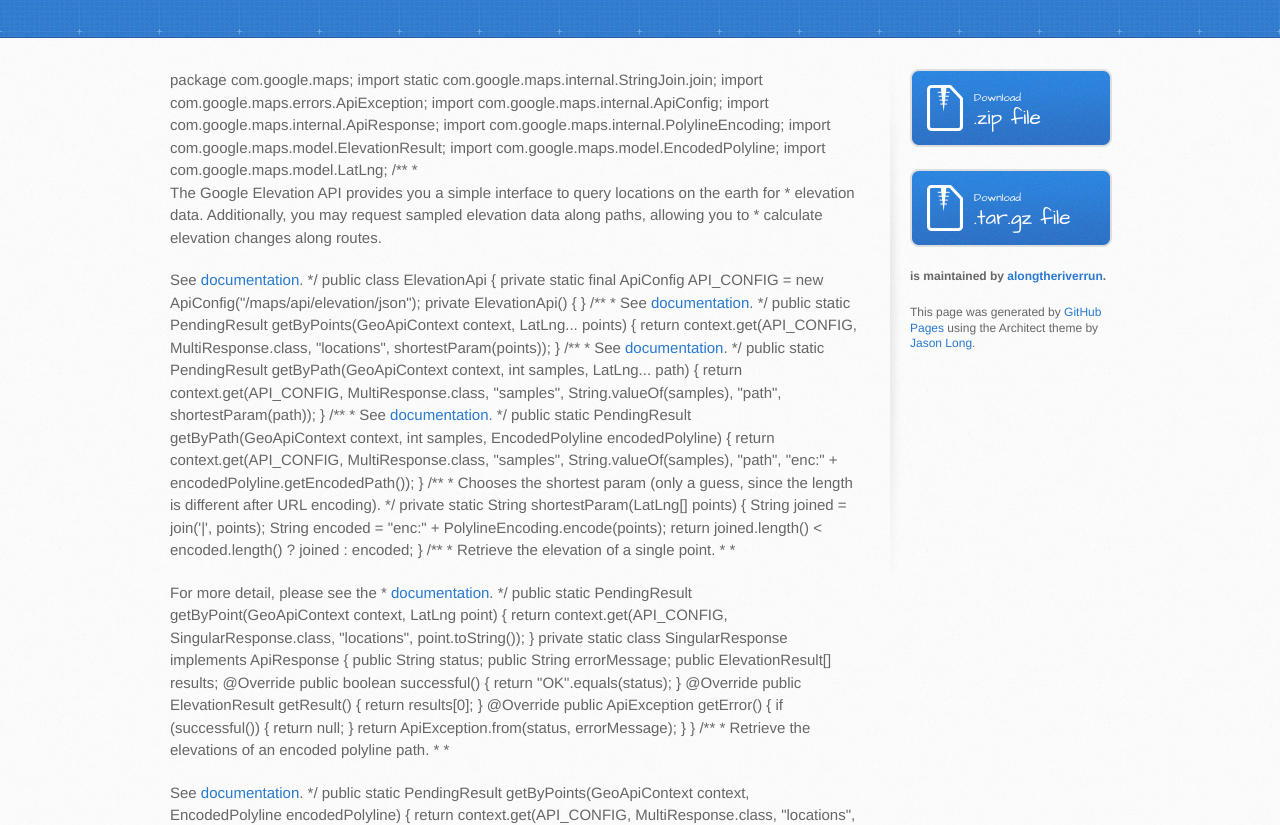
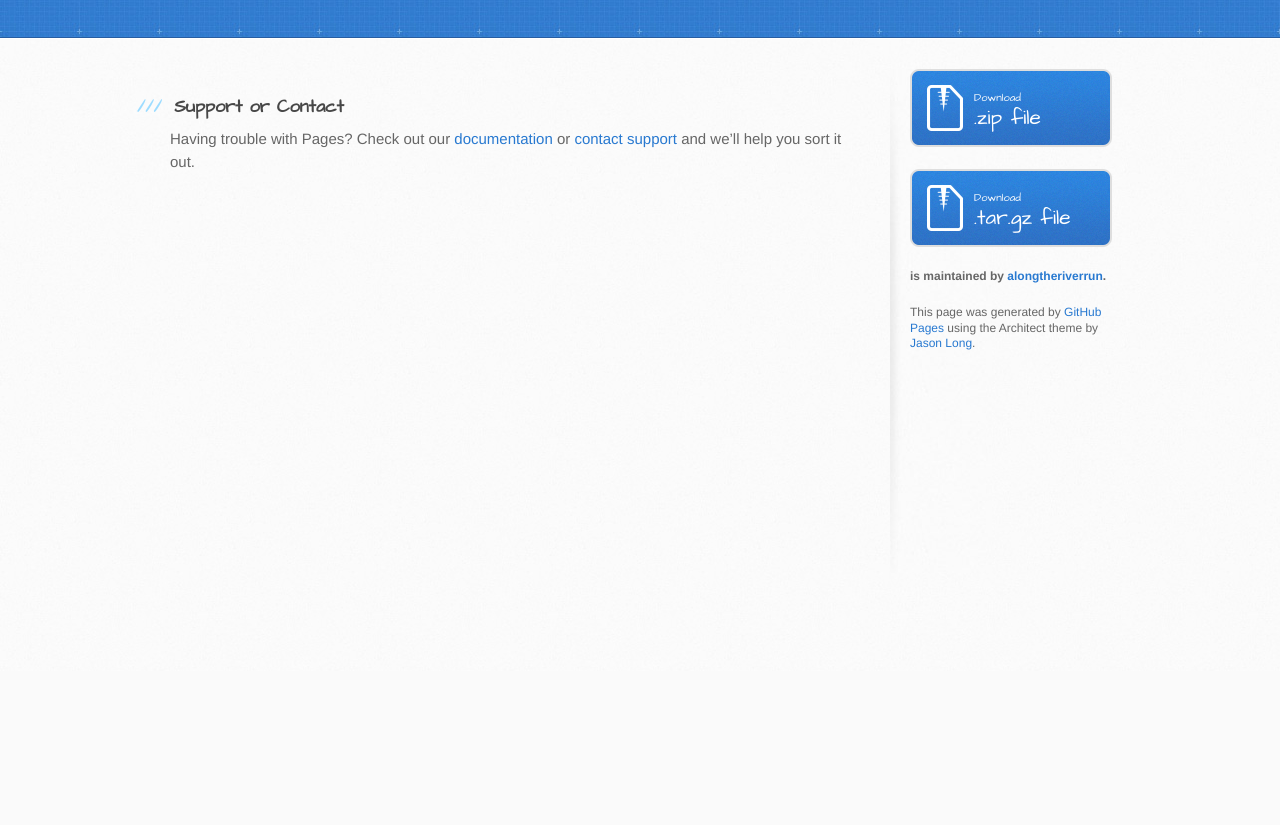
Before and after one commit to alongtheriverrun/mappingrave, a plain HTML site: page index.html in a window 1280 px wide. Shown: the part 129-954 px from the top of the page. After the commit the page ends 800 px from the top, so only its background shows below. Drawn offline with Linux system fonts and the light colour scheme.

Commit message:
Update index.html

```diff
--- a/index.html
+++ b/index.html
@@ -29,138 +29,6 @@
       <div class="inner clearfix">
         <section id="main-content">
 
-package com.google.maps;
-
-import static com.google.maps.internal.StringJoin.join;
-
-import com.google.maps.errors.ApiException;
-import com.google.maps.internal.ApiConfig;
-import com.google.maps.internal.ApiResponse;
-import com.google.maps.internal.PolylineEncoding;
-import com.google.maps.model.ElevationResult;
-import com.google.maps.model.EncodedPolyline;
-import com.google.maps.model.LatLng;
-
-/**
- * <p>The Google Elevation API provides you a simple interface to query locations on the earth for
- * elevation data. Additionally, you may request sampled elevation data along paths, allowing you to
- * calculate elevation changes along routes. <p>See <a href="https://developers.google.com/maps/documentation/elevation/">documentation</a>.
- */
-public class ElevationApi {
-  private static final ApiConfig API_CONFIG = new ApiConfig("/maps/api/elevation/json");
-
-  private ElevationApi() {
-  }
-
-  /**
-   * See <a href="https://developers.google.com/maps/documentation/elevation/#Locations">documentation</a>.
-   */
-  public static PendingResult<ElevationResult[]> getByPoints(GeoApiContext context,
-                                                             LatLng... points) {
-    return context.get(API_CONFIG, MultiResponse.class,
-        "locations", shortestParam(points));
-  }
-
-  /**
-   * See <a href="https://developers.google.com/maps/documentation/elevation/#Paths">documentation</a>.
-   */
-  public static PendingResult<ElevationResult[]> getByPath(GeoApiContext context,
-                                                           int samples,
-                                                           LatLng... path) {
-    return context.get(API_CONFIG, MultiResponse.class,
-        "samples", String.valueOf(samples),
-        "path", shortestParam(path));
-  }
-
-  /**
-   * See <a href="https://developers.google.com/maps/documentation/elevation/#Paths">documentation</a>.
-   */
-  public static PendingResult<ElevationResult[]> getByPath(GeoApiContext context,
-                                                           int samples,
-                                                           EncodedPolyline encodedPolyline) {
-    return context.get(API_CONFIG, MultiResponse.class,
-        "samples", String.valueOf(samples),
-        "path", "enc:" + encodedPolyline.getEncodedPath());
-  }
-
-  /**
-   * Chooses the shortest param (only a guess, since the length is different after URL encoding).
-   */
-  private static String shortestParam(LatLng[] points) {
-    String joined = join('|', points);
-    String encoded = "enc:" + PolylineEncoding.encode(points);
-    return joined.length() < encoded.length() ? joined : encoded;
-  }
-
-  /**
-   * Retrieve the elevation of a single point.
-   *
-   * <p>For more detail, please see the
-   * <a href="https://developers.google.com/maps/documentation/elevation/#Locations">documentation</a>.
-   */
-  public static PendingResult<ElevationResult> getByPoint(GeoApiContext context, LatLng point) {
-    return context.get(API_CONFIG, SingularResponse.class, "locations", point.toString());
-  }
-
-  private static class SingularResponse implements ApiResponse<ElevationResult> {
-    public String status;
-    public String errorMessage;
-    public ElevationResult[] results;
-
-    @Override
-    public boolean successful() {
-      return "OK".equals(status);
-    }
-
-    @Override
-    public ElevationResult getResult() {
-      return results[0];
-    }
-
-    @Override
-    public ApiException getError() {
-      if (successful()) {
-        return null;
-      }
-      return ApiException.from(status, errorMessage);
-    }
-  }
-
-  /**
-   * Retrieve the elevations of an encoded polyline path.
-   *
-   * <p>See <a href="https://developers.google.com/maps/documentation/elevation/#Locations">documentation</a>.
-   */
-  public static PendingResult<ElevationResult[]> getByPoints(GeoApiContext context,
-                                                             EncodedPolyline encodedPolyline) {
-    return context.get(API_CONFIG, MultiResponse.class,
-        "locations", "enc:" + encodedPolyline.getEncodedPath());
-  }
-
-  private static class MultiResponse implements ApiResponse<ElevationResult[]> {
-    public String status;
-    public String errorMessage;
-    public ElevationResult[] results;
-
-    @Override
-    public boolean successful() {
-      return "OK".equals(status);
-    }
-
-    @Override
-    public ElevationResult[] getResult() {
-      return results;
-    }
-
-    @Override
-    public ApiException getError() {
-      if (successful()) {
-        return null;
-      }
-      return ApiException.from(status, errorMessage);
-    }
-  }
-}
 
 <h3>
 <a id="support-or-contact" class="anchor" href="#support-or-contact" aria-hidden="true"><span aria-hidden="true" class="octicon octicon-link"></span></a>Support or Contact</h3>
```
